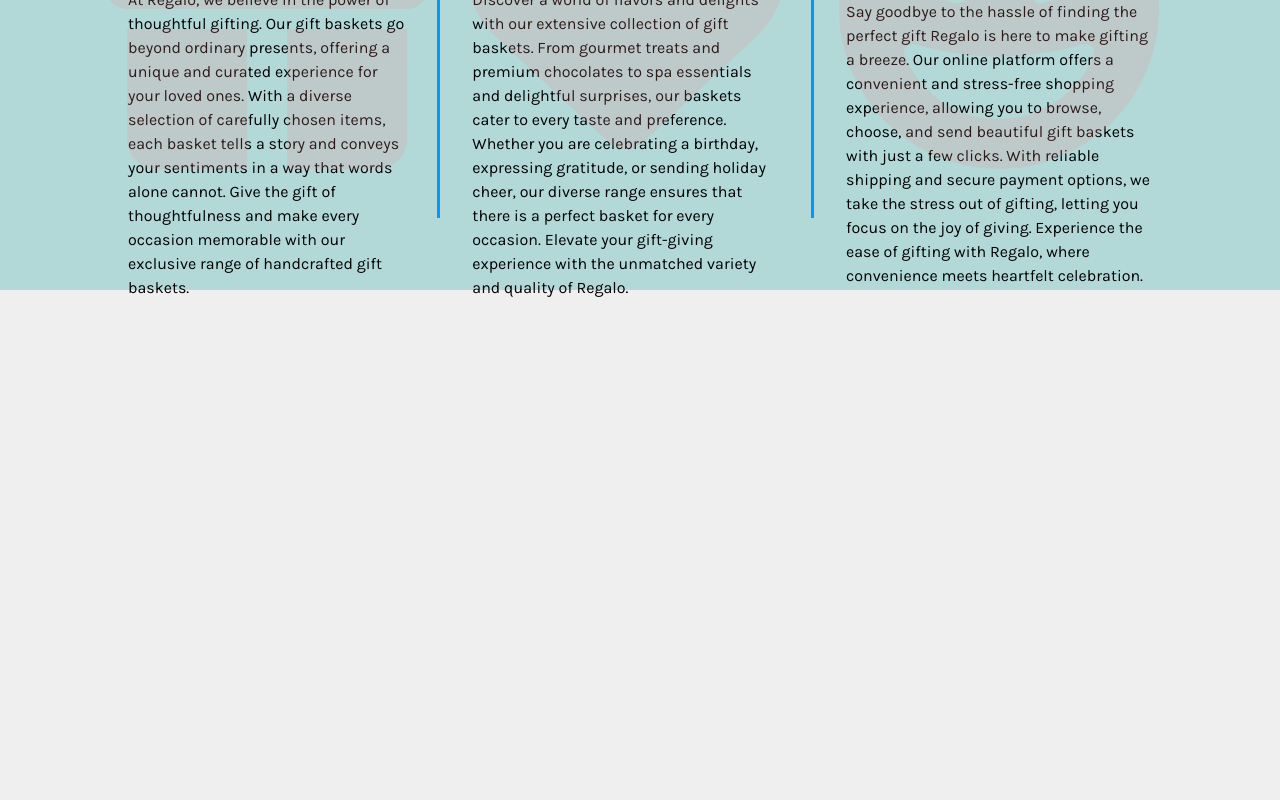
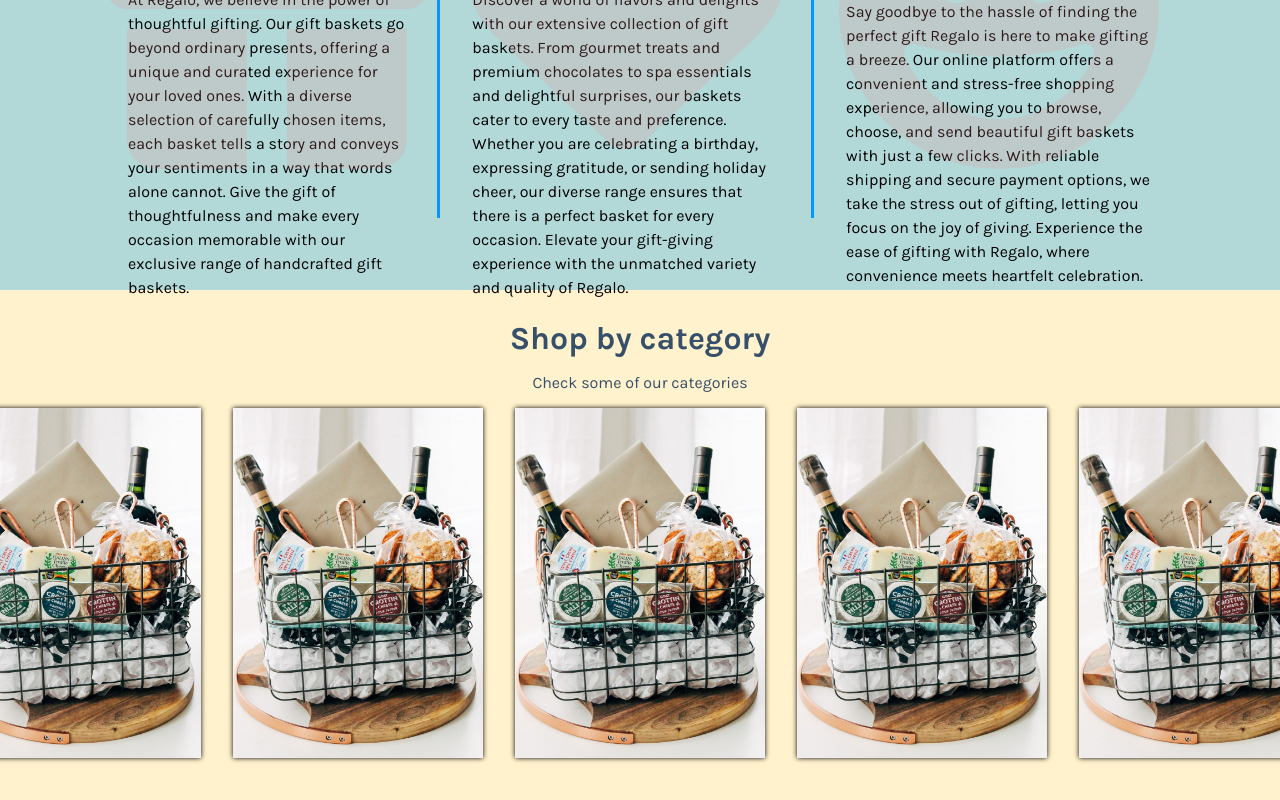
Before and after one commit to MilanJulinac42/gb-client, a Next.js app: page / in a window 1280 px wide. Shown: the part 1500-2300 px from the top of the page. Before the commit the page ends 1800 px from the top, so only its background shows below. Built offline with nearby package versions, Linux system fonts and the light colour scheme.

Commit message:
gb-83 added new card component for product categories

```diff
--- /dev/null
+++ b/components/productCard/ProductCard.module.scss
@@ -0,0 +1,121 @@
+$bg: #FEF5DF;
+
+.container {
+  position: relative;
+  width: 250px;
+  height: 350px;
+  margin: auto;
+  background-color: black;
+  background-size: cover;
+  cursor: pointer;
+  -webkit-box-shadow: 0 0 5px #000;
+  box-shadow: 0 0 5px #000;
+
+  img {
+    width: 100%;
+    height: 100%;
+    object-fit: cover;
+  }
+}
+
+.overlay {
+  position: absolute;
+  top: 0;
+  left: 0;
+  width: 100%;
+  height: 100%;
+  display: flex;
+  flex-direction: column;
+  align-items: baseline;
+  justify-content: center;
+  gap: 32px;
+  text-align: left;
+  background: rgba(77, 77, 77, 0.9);
+  color: $bg;
+  opacity: 0;
+  transition: all 0.5s;
+}
+
+
+.items {
+  padding-left: 20px;
+  letter-spacing: 3px;
+}
+
+.head {
+  font-size: 30px;
+  line-height: 40px;
+
+  transform: translateY(40px);
+  transition: all 0.7s;
+
+  hr {
+    display: block;
+    width: 0;
+
+    border: none;
+    border-bottom: solid 2px $bg;
+
+    position: absolute;
+    bottom: 0; left:20px;
+
+    transition: all .5s;
+  }
+}
+
+.price {
+  font-size: 22px;
+  line-height: 10px;
+  font-weight: bold;
+  opacity: 0;
+  transform: translateY(40px);
+  transition: all 0.7s;
+  display: flex;
+  flex-direction: column;
+  align-items: baseline;
+  gap: 16px;
+
+  .old {
+    text-decoration: line-through;
+    color: lighten(rgb(77, 77, 77),40%);
+  }
+}
+
+.cart {
+  font-size: 12px;
+  opacity: 0;
+  letter-spacing: 1px;
+  transform: translateY(40px);
+  transition: all 0.7s;
+  i {
+    font-size: 16px;
+  }
+  span {
+    margin-left: 10px;
+    font-size: 16px;
+  }
+}
+
+.container:hover .overlay {
+  opacity: 1;
+  & .head {
+    transform: translateY(0px);
+  }
+
+  & hr {
+    width: 75px;
+    transition-delay: 0.4s;
+  }
+
+  & .price {
+    transform: translateY(0px);
+    transition-delay: 0.3s;
+    opacity: 1;
+  }
+
+  & .cart {
+    transform: translateY(0px);
+    transition-delay: 0.6s;
+    opacity: 1;
+  }
+}
--- /dev/null
+++ b/components/productCard/ProductCard.tsx
@@ -0,0 +1,34 @@
+import React from "react";
+import styles from "./ProductCard.module.scss";
+import Image from "next/image";
+import classNames from "classnames";
+
+interface ProductCardProps {
+    name: string;
+    amountOfItems: number;
+    imageUrl: string;
+  }
+
+const ProductCard: React.FC<ProductCardProps> = ({ name, amountOfItems, imageUrl }) => {
+  return (
+    <div className={styles.container}>
+      <Image src={imageUrl} alt="random" width={300} height={300} />
+      <div className={styles.overlay}>
+        <div className={styles.items}></div>
+        <div className={classNames(styles.items, styles.head)}>
+          <p>{name}</p>
+          <hr />
+        </div>
+        <div className={classNames(styles.items, styles.price)}>
+          <p className={styles.new}>Amount: {amountOfItems}</p>
+        </div>
+        <div className={classNames(styles.items, styles.cart)}>
+          <span>EXPLORE MORE</span>
+        </div>
+      </div>
+    </div>
+  );
+};
+
+
+export default ProductCard;
--- /dev/null
+++ b/layout/homePageCategoriesSection/HomePageCategoriesSection.module.scss
@@ -0,0 +1,23 @@
+@import "../../styles/mixins.scss";
+@import "../../styles/variables.scss";
+
+.wrapper {
+    display: flex;
+    flex-direction: column;
+    width: 80%;
+    align-items: center;
+    justify-content: center;
+    margin: auto;
+    gap: 16px;
+    margin-bottom: 32px;
+    margin-top: 30px;
+    color: $logo-color;
+}
+
+.gallery {
+    display: flex;
+    flex-wrap: nowrap;
+    justify-content: center;
+    gap: 32px;
+    padding-bottom: 30px;
+}
--- /dev/null
+++ b/layout/homePageCategoriesSection/HomePageCategoriesSection.tsx
@@ -0,0 +1,26 @@
+import React from "react";
+import styles from "./HomePageCategoriesSection.module.scss";
+import ProductCard from "../../components/productCard/ProductCard";
+
+const HomePageCategoriesSection: React.FC = () => {
+  const products = [
+    { name: "Birthday category", amountOfItems: 5, imageUrl: "/gb1.jpg" },
+    { name: "Gourmet category", amountOfItems: 3, imageUrl: "/gb1.jpg" },
+    { name: "Coorporative category", amountOfItems: 7, imageUrl: "/gb1.jpg" },
+    { name: "Lovers category", amountOfItems: 2, imageUrl: "/gb1.jpg" },
+    { name: "Random category", amountOfItems: 11, imageUrl: "/gb1.jpg" },
+  ];
+  return (
+    <div className={styles.wrapper}>
+      <h1>Shop by category</h1>
+      <p>Check some of our categories</p>
+      <div className={styles.gallery}>
+        {products.map((product, index) => (
+          <ProductCard key={index} {...product} />
+        ))}
+      </div>
+    </div>
+  );
+};
+
+export default HomePageCategoriesSection;
--- a/pages/index.tsx
+++ b/pages/index.tsx
@@ -5,6 +5,7 @@
 import Hero from "../layout/hero/Hero";
 import LandingPageGallery from "../layout/landingPageGallery/LandingPageGallery";
 import Benefits from "../layout/benefits/Benefits";
+import HomePageCategoriesSection from "../layout/homePageCategoriesSection/HomePageCategoriesSection";
 
 const Home: NextPage = () => {
 	return (
@@ -30,6 +31,9 @@
 				<Container color="#b2d8d8">
 					<Benefits></Benefits>
 				</Container>
+				<Container color="#fff2cc">
+					<HomePageCategoriesSection></HomePageCategoriesSection>
+				</Container>
 			</main>
 		</div>
 	);
```
